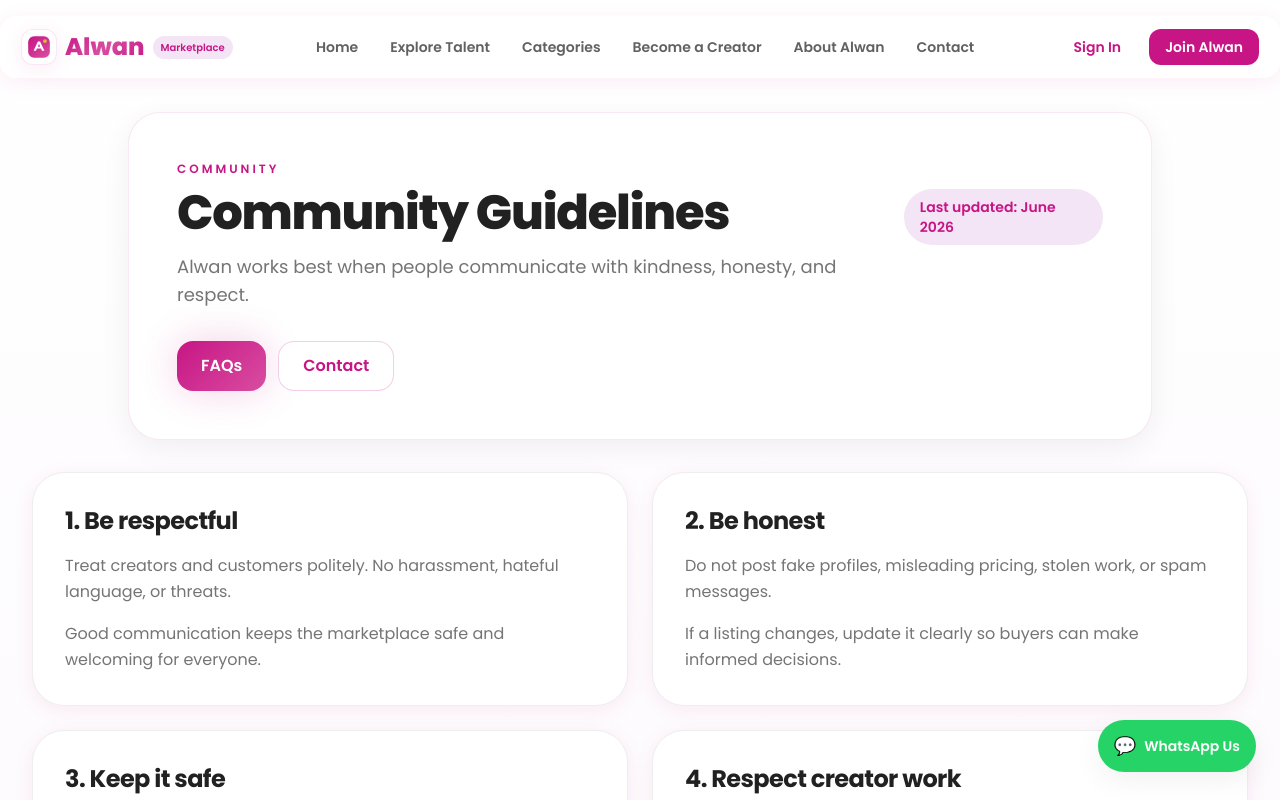
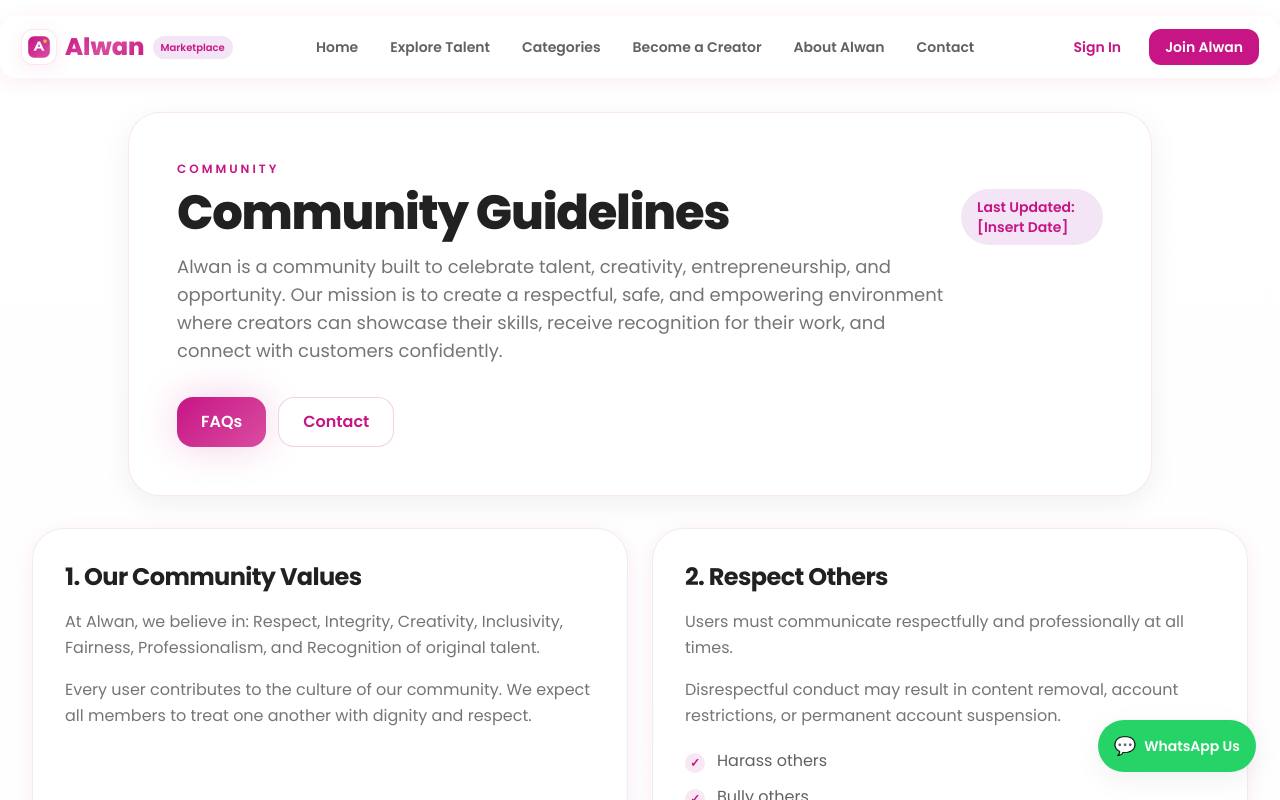
Before and after one commit to anam0001/alwan-marketplace, a Next.js app: page /community-guidelines in a window 1280 px wide. Shown: the top 800 px of the page. Built offline with nearby package versions, Linux system fonts and the light colour scheme.

Commit message:
Add full Community Guidelines content

```diff
--- a/src/app/community-guidelines/page.tsx
+++ b/src/app/community-guidelines/page.tsx
@@ -12,37 +12,158 @@ export default function CommunityGuidelinesPage() {
     <InfoPage
       eyebrow="Community"
       title="Community Guidelines"
-      summary="Alwan works best when people communicate with kindness, honesty, and respect."
-      updatedLabel="Last updated: June 2026"
+      summary={`Alwan is a community built to celebrate talent, creativity, entrepreneurship, and opportunity. Our mission is to create a respectful, safe, and empowering environment where creators can showcase their skills, receive recognition for their work, and connect with customers confidently.`}
+      updatedLabel="Last Updated: [Insert Date]"
       primaryCta={{ label: "FAQs", href: "/faqs" }}
       secondaryCta={{ label: "Contact", href: "/contact" }}
       sections={[
         {
-          title: "1. Be respectful",
+          title: "1. Our Community Values",
           paragraphs: [
-            "Treat creators and customers politely. No harassment, hateful language, or threats.",
-            "Good communication keeps the marketplace safe and welcoming for everyone.",
+            "At Alwan, we believe in: Respect, Integrity, Creativity, Inclusivity, Fairness, Professionalism, and Recognition of original talent.",
+            "Every user contributes to the culture of our community. We expect all members to treat one another with dignity and respect.",
           ],
         },
         {
-          title: "2. Be honest",
+          title: "2. Respect Others",
           paragraphs: [
-            "Do not post fake profiles, misleading pricing, stolen work, or spam messages.",
-            "If a listing changes, update it clearly so buyers can make informed decisions.",
+            "Users must communicate respectfully and professionally at all times.",
+            "Disrespectful conduct may result in content removal, account restrictions, or permanent account suspension.",
+          ],
+          bullets: [
+            "Harass others",
+            "Bully others",
+            "Intimidate others",
+            "Threaten others",
+            "Use abusive language",
+            "Engage in discriminatory behavior",
+            "Encourage harm toward individuals or groups",
           ],
         },
         {
-          title: "3. Keep it safe",
+          title: "3. Protect Original Talent",
           paragraphs: [
-            "Share only the information needed to complete a booking and follow platform guidance when something feels wrong.",
-            "Never pressure someone to leave the platform before a request or service has been properly discussed.",
+            "One of Alwan's core missions is to ensure creators receive proper recognition for their work.",
+            "Always respect intellectual property and creator ownership rights.",
+          ],
+          bullets: [
+            "Claim another person's work as your own",
+            "Copy creator portfolios without permission",
+            "Re-upload content belonging to others",
+            "Misrepresent your skills using someone else's work",
+            "Remove creator credit or attribution",
           ],
         },
         {
-          title: "4. Respect creator work",
+          title: "4. Be Honest and Authentic",
           paragraphs: [
-            "Do not copy, resell, or misuse creator content without permission.",
-            "Original work should stay credited to the creator who made it.",
+            "Trust is essential to the success of our community.",
+            "Users must not create fake profiles, use false identities, provide misleading information, falsely advertise products or services, manipulate ratings or reviews, or engage in deceptive practices.",
+          ],
+        },
+        {
+          title: "5. Keep Listings Accurate",
+          paragraphs: [
+            "Creators must ensure that products are accurately described, services are clearly explained, pricing is transparent, and images represent actual work whenever possible.",
+            "Misleading listings may be removed.",
+          ],
+        },
+        {
+          title: "6. No Fraud or Scams",
+          paragraphs: [
+            "Fraudulent activities are strictly prohibited and accounts involved may be permanently removed without notice.",
+          ],
+          bullets: [
+            "Fake orders",
+            "Payment fraud",
+            "Chargeback abuse",
+            "Impersonation",
+            "Counterfeit products",
+            "False promises",
+            "Deceptive business practices",
+          ],
+        },
+        {
+          title: "7. Maintain Professional Communication",
+          paragraphs: [
+            "All communication conducted through or related to Alwan should remain professional.",
+            "Users should respond respectfully, communicate clearly, avoid offensive language, respect personal boundaries, and resolve disagreements constructively.",
+          ],
+        },
+        {
+          title: "8. Protect Privacy and Personal Information",
+          paragraphs: [
+            "Do not share or request sensitive information unnecessarily.",
+            "Examples include national identification numbers, banking credentials, passwords, private financial information, and personal security information.",
+          ],
+        },
+        {
+          title: "9. Prohibited Content",
+          paragraphs: [
+            "The following content is not permitted on Alwan: illegal content, stolen content, counterfeit goods, copyright-infringing material, fraudulent schemes, hate speech, violent threats, harassment, obscene or offensive material, misleading advertisements, or content that violates applicable laws.",
+            "Alwan reserves the right to remove prohibited content immediately.",
+          ],
+        },
+        {
+          title: "10. Reviews and Ratings",
+          paragraphs: [
+            "Reviews should be honest, respectful, relevant, and based on actual experiences.",
+            "Users may not submit fake reviews, exchange reviews for compensation, manipulate ratings, or use reviews to harass others.",
+          ],
+        },
+        {
+          title: "11. Safe and Fair Marketplace Practices",
+          paragraphs: [
+            "Creators and customers should engage fairly and must not exploit other users or attempt to circumvent platform policies.",
+          ],
+        },
+        {
+          title: "12. Reporting Violations",
+          paragraphs: [
+            "If you encounter content or behavior that violates these Guidelines, you are encouraged to report it.",
+            "Alwan may investigate reports and take appropriate action.",
+          ],
+        },
+        {
+          title: "13. Enforcement Actions",
+          paragraphs: [
+            "Depending on the severity of a violation, Alwan may remove content, issue warnings, restrict platform features, suspend accounts, permanently terminate accounts, or report unlawful conduct to appropriate authorities where required.",
+          ],
+        },
+        {
+          title: "14. Repeat Violations",
+          paragraphs: [
+            "Users who repeatedly violate Community Guidelines may face permanent removal from the Platform.",
+            "A history of misconduct may be considered when determining enforcement actions.",
+          ],
+        },
+        {
+          title: "15. Our Commitment to Women Creators",
+          paragraphs: [
+            "Alwan was founded with a mission to help talented creators gain visibility, recognition, and opportunities.",
+            "We are committed to fostering an environment where creators can showcase their work confidently and build sustainable opportunities.",
+          ],
+        },
+        {
+          title: "16. Changes to Community Guidelines",
+          paragraphs: [
+            "Alwan may update these Community Guidelines from time to time. Updated versions will be published on the Platform with a revised effective date.",
+            "Continued use of the Platform after updates become effective constitutes acceptance of the revised Guidelines.",
+          ],
+        },
+        {
+          title: "17. Contact Us",
+          paragraphs: [
+            "If you have questions, concerns, or wish to report a violation of these Community Guidelines, please contact: Alwan Community Support Team.",
+            "Email: [Insert Email Address] | Website: [Insert Website URL]",
+          ],
+        },
+        {
+          title: "Our Community Promise",
+          paragraphs: [
+            "At Alwan, we believe that talent deserves recognition, creativity deserves respect, and every creator deserves the opportunity to grow in a safe, professional, and supportive environment.",
+            "By being part of Alwan, you help build a community founded on trust, respect, fairness, and empowerment.",
+            "Alwan — Her Hands. Her Hustle. Her Future.",
           ],
         },
       ]}
```
